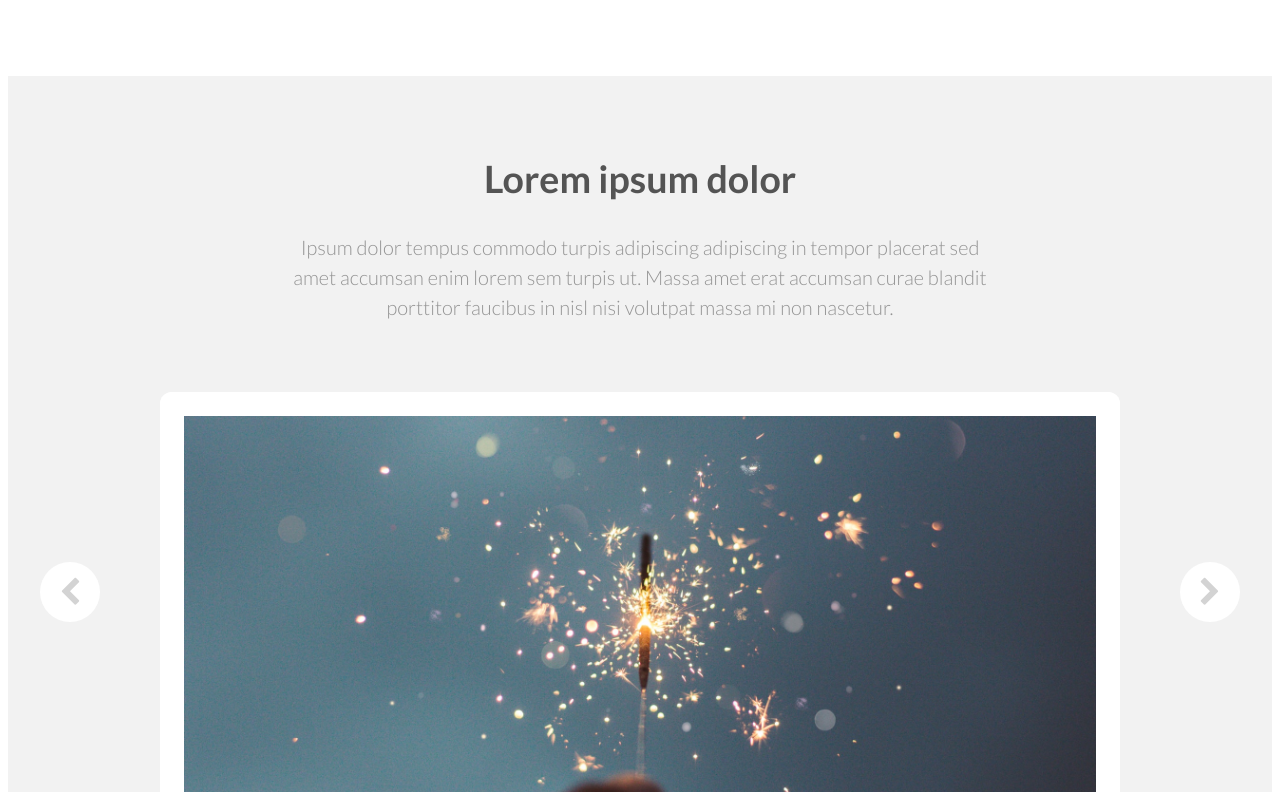
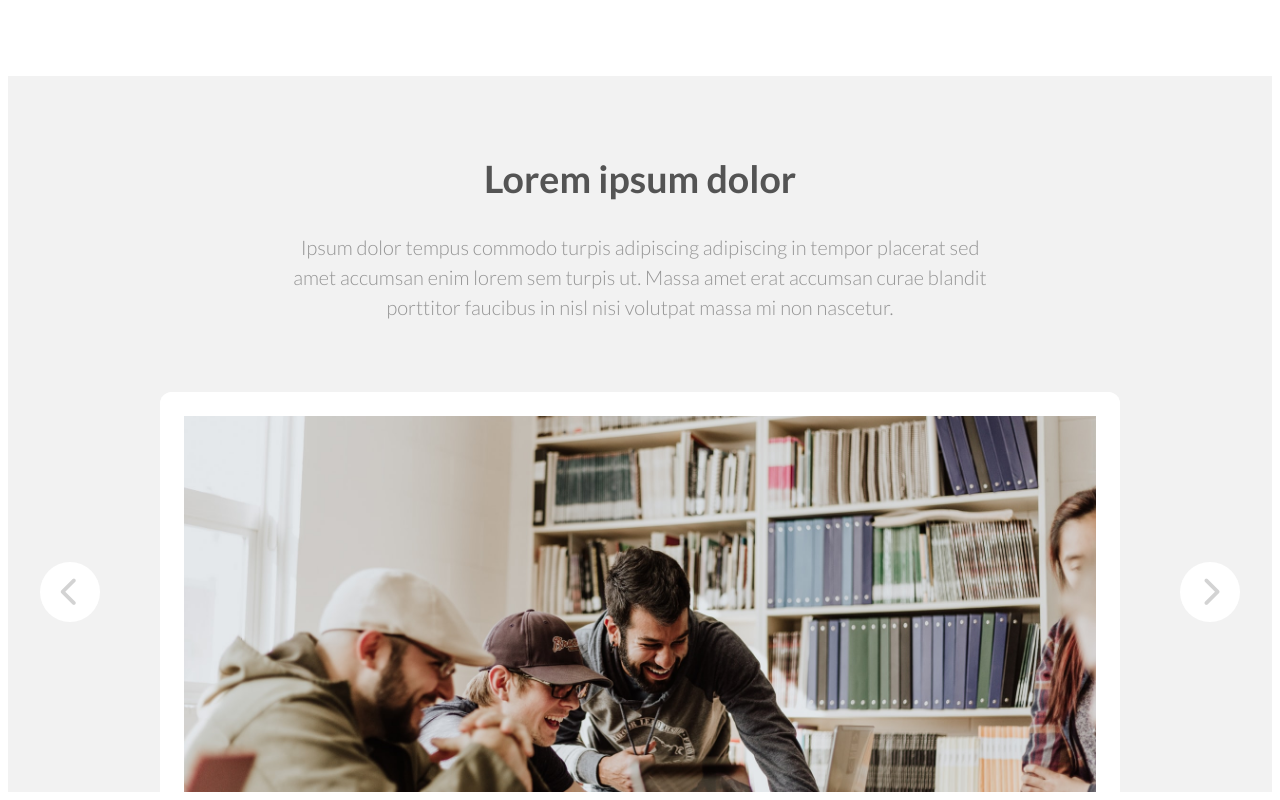
Before and after one commit to selinahussain/magna-aliquam, a plain HTML site: page index.html in a window 1280 px wide. Both pictures are taken after a click on the element 70 px from the left and 1324 px from the top of the page. Shown: the part 732-1532 px from the top of the page. Drawn offline with Linux system fonts and the light colour scheme.

Commit message:
Add javascript for image slider

```diff
--- a/index.html
+++ b/index.html
@@ -4,8 +4,9 @@
     <meta charset="UTF-8" />
     <meta name="viewport" content="width=device-width, initial-scale=1.0" />
     <link href="https://fonts.googleapis.com/css2?family=Lato:wght@300;400;700&display=swap" rel="stylesheet">
-    <link href="https://maxcdn.bootstrapcdn.com/font-awesome/4.2.0/css/font-awesome.min.css" rel="stylesheet">
+    <link href="https://maxcdn.bootstrapcdn.com/fonta-awesome/4.2.0/css/font-awesome.min.css" rel="stylesheet">
     <link rel="stylesheet" href="css/style.css" />
+    <script type="text/javascript" src="javascript/index.js"></script>
     <title>Magna aliquam</title>
   </head>
 
--- /dev/null
+++ b/javascript/index.js
@@ -0,0 +1,28 @@
+window.onload = function () {
+  const images = document.querySelectorAll('.carousel-image');
+  const prev = document.querySelector('.prev');
+  const next = document.querySelector('.next');
+  let currentIndex = 0; // index of currently visible slide
+
+  prev.addEventListener('click', (element) => {
+    changeSlide(-1);
+  });
+
+  next.addEventListener('click', (element) => {
+    changeSlide(1);
+  });
+
+  function changeSlide(n) {
+    images[currentIndex].classList.remove('visible');
+
+    if (currentIndex + n < 0) {
+      currentIndex = images.length - 1;
+    } else if (currentIndex + n >= images.length) {
+      currentIndex = 0;
+    } else {
+      currentIndex += n;
+    }
+
+    images[currentIndex].classList.add('visible');
+  }
+};
```
Lines whose indentation alone changed are shown as unchanged.
